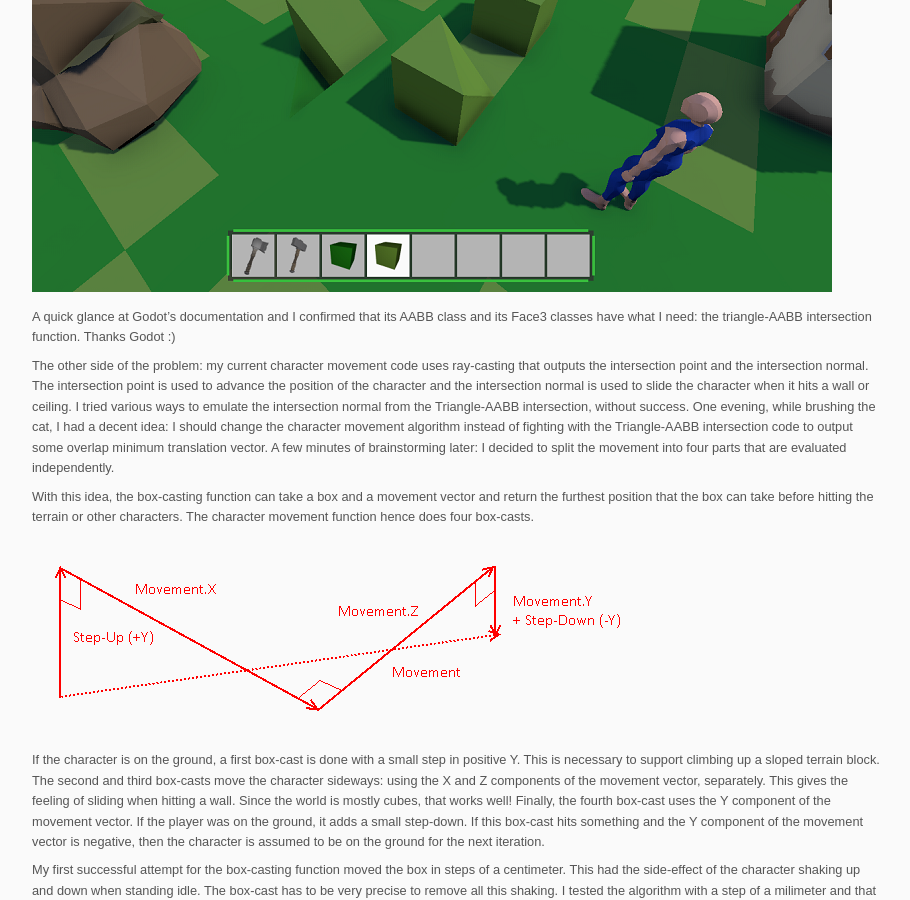
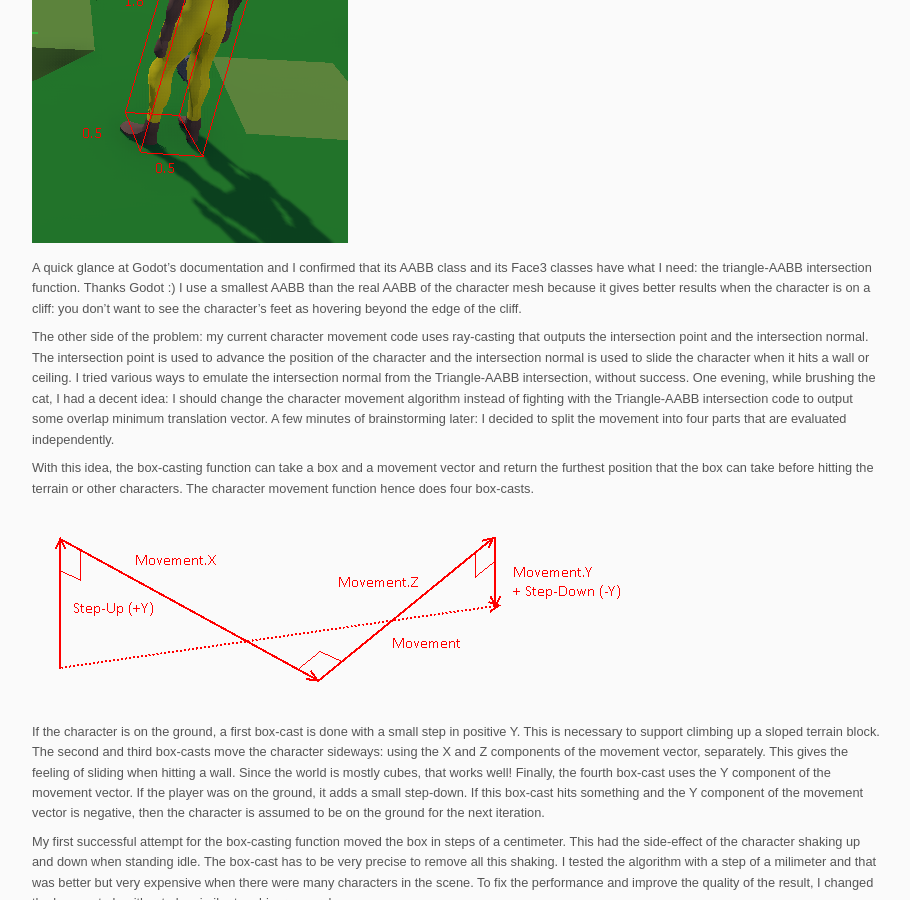
Before and after one commit to glaforte/TabbyEngine, a Jekyll site: the page built from docs/_posts/2018-09-22-godot-voxel-terrain.md, in a window 1280 px wide and 900 px high, scrolled down 1130 px. Shown: the whole window, without its empty margins (280-1190 px from the left). Built offline with Jekyll 4.4.1, drawn with Linux system fonts in a browser that asks for light colours.

Commit message:
Fixes the image and the text related to the AABB of the character.

```diff
--- a/docs/_posts/2018-09-22-godot-voxel-terrain.md
+++ b/docs/_posts/2018-09-22-godot-voxel-terrain.md
@@ -25,9 +25,9 @@ Here's a before and after shot. What do you think?
 <h4>Box Volume</h4>
 I have struggled quite a bit in the past month with the player movement. I knew that I would eventually have to give volume to the character mesh; so far, my mathematics had been assuming that the character was a particle in 3D. Researching on the Internet, I found that AABBs are the easiest way to tackle this problem.
 
-<img src="../../../assets/godot-voxels-16.PNG"/>
+<img src="../../../assets/godot-character-1.png"/>
 
-A quick glance at Godot's documentation and I confirmed that its AABB class and its Face3 classes have what I need: the triangle-AABB intersection function. Thanks Godot :)
+A quick glance at Godot's documentation and I confirmed that its AABB class and its Face3 classes have what I need: the triangle-AABB intersection function. Thanks Godot :) I use a smallest AABB than the real AABB of the character mesh because it gives better results when the character is on a cliff: you don't want to see the character's feet as hovering beyond the edge of the cliff.
 
 The other side of the problem: my current character movement code uses ray-casting that outputs the intersection point and the intersection normal. The intersection point is used to advance the position of the character and the intersection normal is used to slide the character when it hits a wall or ceiling. I tried various ways to emulate the intersection normal from the Triangle-AABB intersection, without success. One evening, while brushing the cat, I had a decent idea: I should change the character movement algorithm instead of fighting with the Triangle-AABB intersection code to output some overlap minimum translation vector. A few minutes of brainstorming later: I decided to split the movement into four parts that are evaluated independently.
 
```
